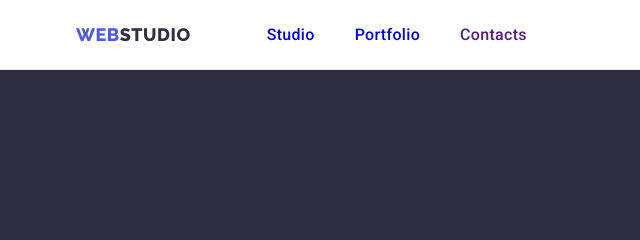
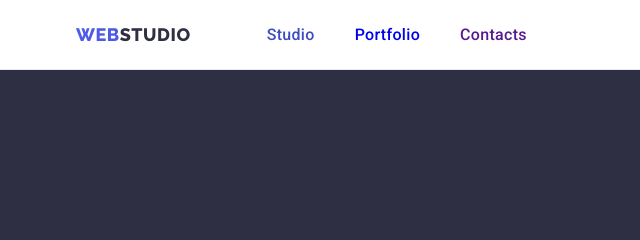
Before and after one commit to annushkaksvts/goit-markup-hw-03, a plain HTML site: page index.html in a window 1280 px wide. In both pictures the pointer is over the link "Studio". Shown: the top 240 px of the page, 0-640 px from the left. Drawn offline with nearby package versions, Linux system fonts and the light colour scheme.

Commit message:
Update style.css

```diff
--- a/css/style.css
+++ b/css/style.css
@@ -125,8 +125,8 @@ body {
 	padding-bottom: 24px;
 }
 
-.menu:hover,
-.menu:focus {
+.menu-nav:hover,
+.menu-nav:focus {
 	color: var(--hover-focus);
 }
 
```
